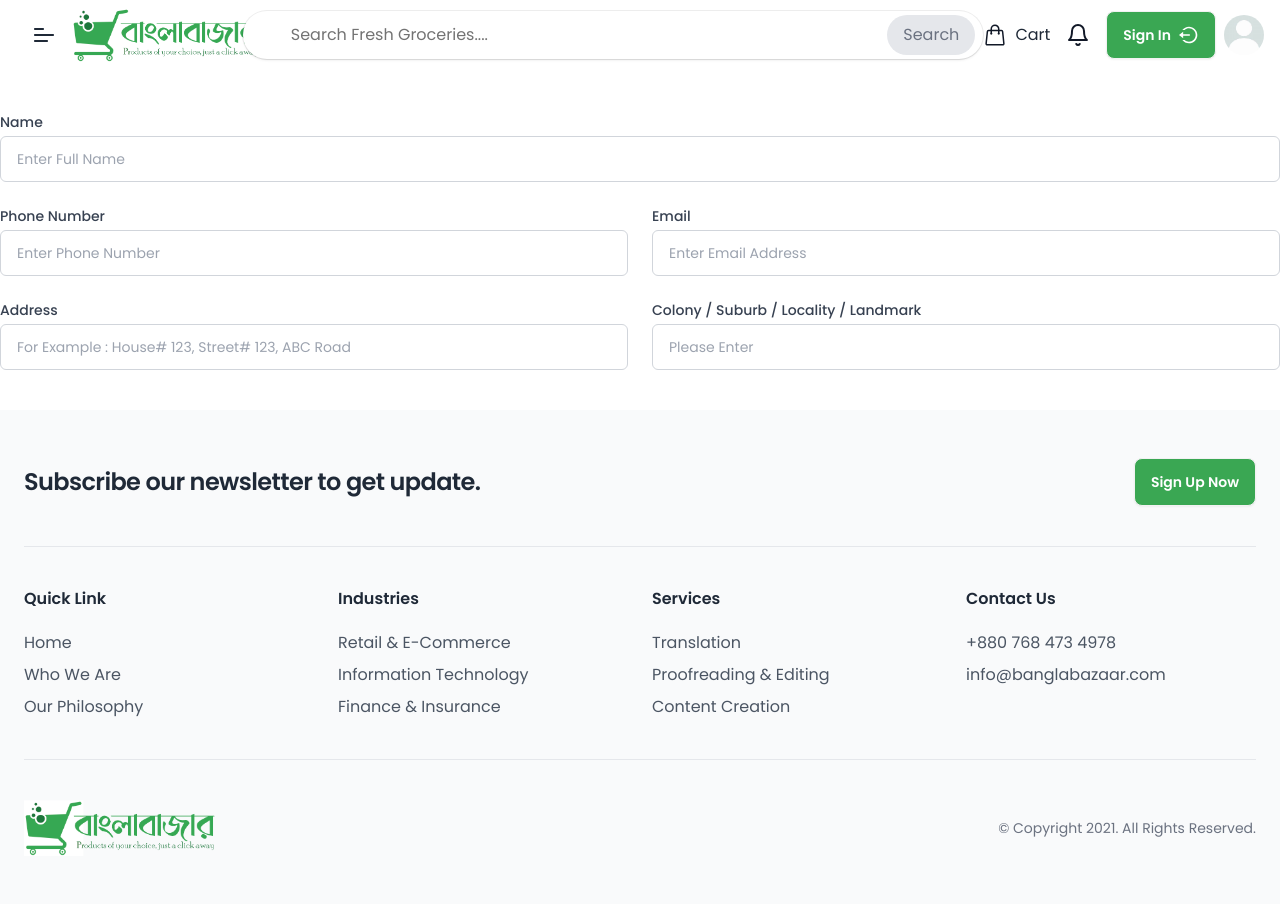
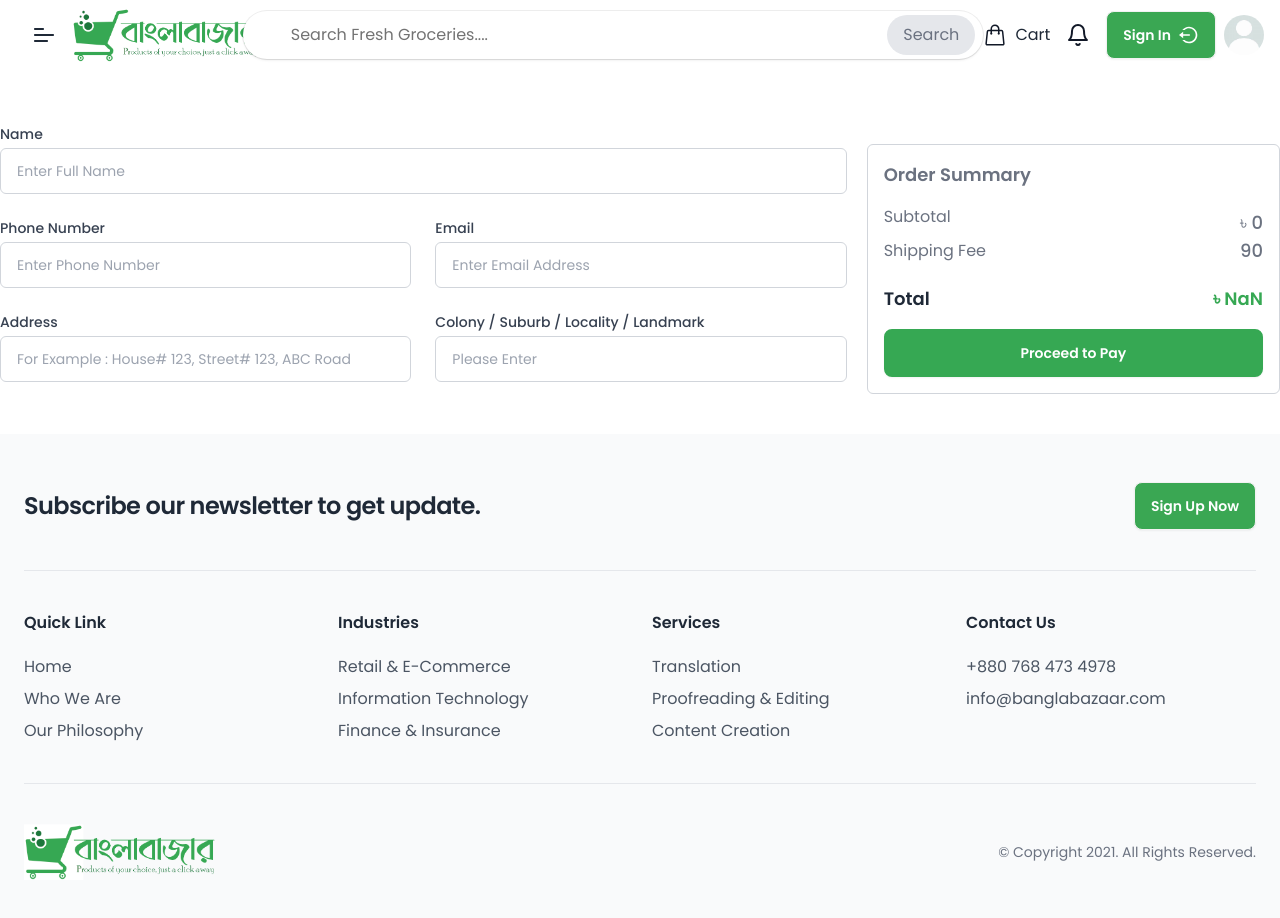
Before and after one commit to hellomaruf/Bangla-Bazaar-Client, a React (Vite) app: page /proceed-to-checkout in a window 1280 px wide. Shown: the top 918 px of the page. Built offline with nearby package versions, Linux system fonts and the light colour scheme; no server answers; a web font is replaced by a local one.

Commit message:
Added some problem solving

```diff
--- a/src/Pages/ProceedToCheckout.jsx
+++ b/src/Pages/ProceedToCheckout.jsx
@@ -1,3 +1,4 @@
+import { Link } from "react-router-dom";
 import useTotalPrice from "../Hooks/useTotalPrice";
 
 function ProceedToCheckout() {
@@ -5,8 +6,9 @@ function ProceedToCheckout() {
 
   return (
     <div className="mt-28 max-w-7xl mx-auto">
-      <div className="">
-        <form action="#" className="mt-8 grid grid-cols-6 gap-6">
+      <div className="grid grid-cols-6 gap-5 items-center justify-center">
+        <div className="col-span-4">
+          <form action="#" className=" grid grid-cols-6 gap-6">
             <div className="col-span-6">
               <label
                 htmlFor="Email"
@@ -58,8 +60,6 @@ function ProceedToCheckout() {
               />
             </div>
 
-
-
             <div className="col-span-6 sm:col-span-3">
               <label
                 htmlFor="Password"
@@ -94,9 +94,44 @@ function ProceedToCheckout() {
                 className="mt-1 w-full py-3 px-4 rounded-md border border-gray-300 bg-white text-sm text-gray-700 outline-none focus:border-[#36A853]"
               />
             </div>
+          </form>
+        </div>
+        <div className="col-span-2 border h-[250px] mt-8 border-gray-300 p-4 rounded-md">
+          <div className="">
+            <h2 className="text-gray-500 font-semibold text-lg">
+              Order Summary
+            </h2>
+            <div className="mt-2">
+              <div className="flex items-center justify-between space-y-3">
+                <h5 className="text-gray-500">
+                  {/* Subtotal ({cartData?.length} items) */} Subtotal
+                </h5>
+                <h6 className="text-lg font-medium text-gray-500">
+                  ৳ {sumOfLatestPrice > 0 ? sumOfLatestPrice : 0}
+                </h6>
+              </div>
+              <div className="flex items-center justify-between">
+                <h5 className="text-gray-500">Shipping Fee</h5>
+                <h6 className="text-lg font-medium text-gray-500">
+                  {/* ৳ {cartData?.length > 0 ? 90 : 0} */} 90
+                </h6>
+              </div>
+            </div>
 
-
-        </form>
+            <div className="flex items-center justify-between mt-5">
+              <h5 className="text-lg font-semibold">Total</h5>
+              <h6 className="text-lg font-semibold text-[#36A853]">
+                ৳ {sumOfLatestPrice + 90}
+              </h6>
+            </div>
+            <Link
+              to={"/proceed-to-checkout"}
+              className="btn w-full mt-4 text-white border-2 bg-[#36A853] hover:text-white hover:border-white border-[#36A853] "
+            >
+              Proceed to Pay
+            </Link>
+          </div>
+        </div>
       </div>
     </div>
   );
```
Lines whose indentation alone changed are shown as unchanged.
